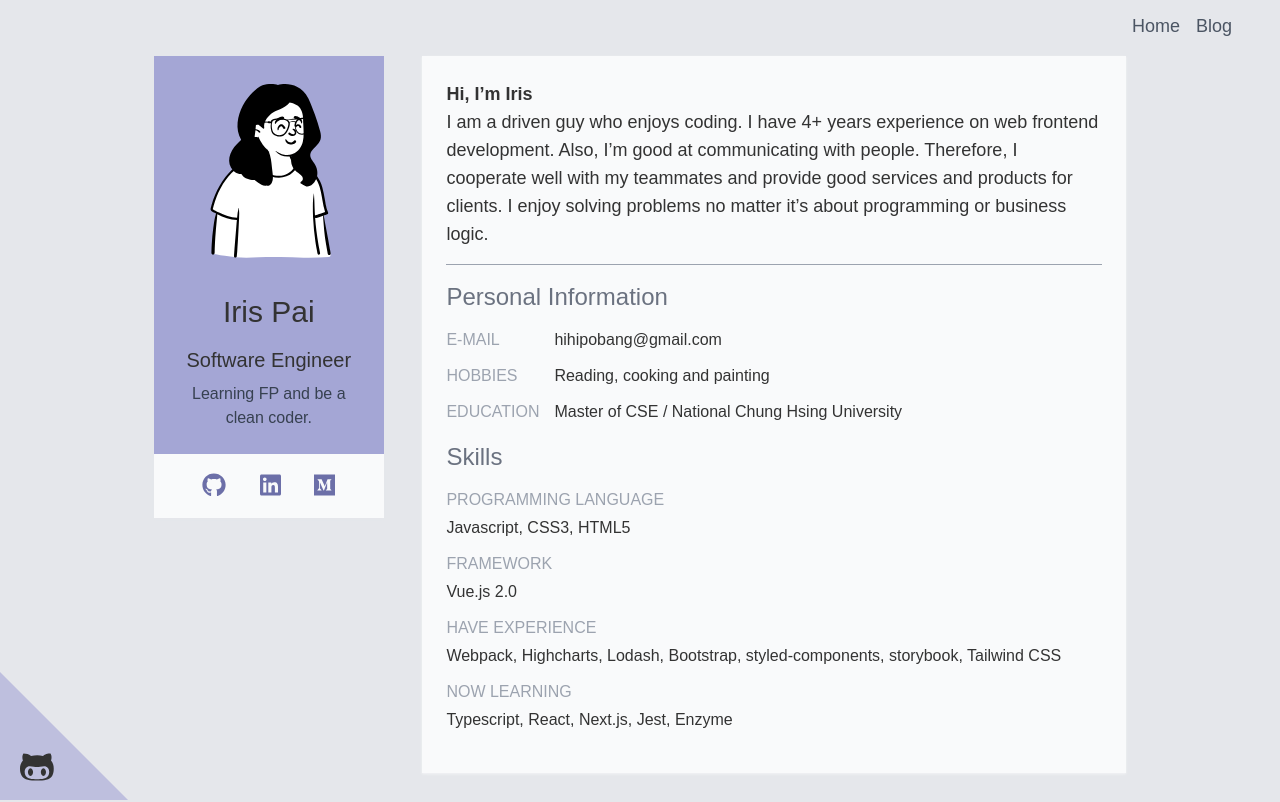
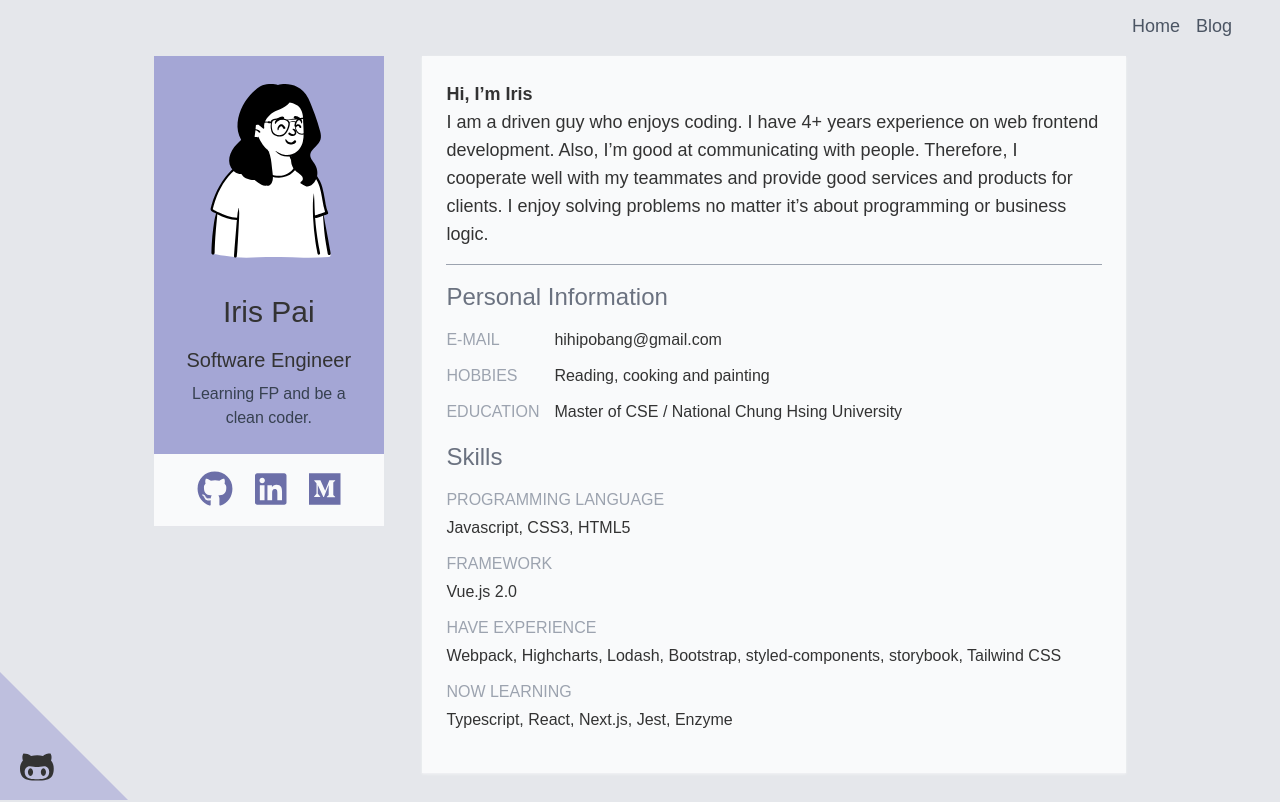
Before and after one commit to HiHiPoBang/smp-portfolio, a Next.js app: page / in a window 1280 px wide. Shown: the top 802 px of the page. Built offline with nearby package versions, Linux system fonts and the light colour scheme.

Commit message:
feat: add icon link for other site

```diff
--- a/pages/index.tsx
+++ b/pages/index.tsx
@@ -1,4 +1,5 @@
 import type { NextPage } from 'next';
+import type { IconName } from '@fortawesome/fontawesome-common-types';
 import NextImage from 'next/image';
 import tw from 'tailwind-styled-components';
 import { IconButton, Layout } from '../components';
@@ -24,9 +25,9 @@ const Home: NextPage = () => {
             <section className="px-8 text-center text-gray-700">Learning FP and be a clean coder.</section>
           </UserAvatarBlock>
           <UserDetailInfoBlock>
-            <IconButton size="lg" variant="secondary" icon={['fab', 'github']} />
-            <IconButton size="lg" variant="secondary" icon={['fab', 'linkedin']} />
-            <IconButton size="lg" variant="secondary" icon={['fab', 'medium']} />
+            <IconLink link="https://github.com/HiHiPoBang" iconName="github" />
+            <IconLink link="" iconName="linkedin" />
+            <IconLink link="https://medium.com/@smp-iris" iconName="medium" />
           </UserDetailInfoBlock>
         </UserInfoBlock>
         <ExperienceBlock>
@@ -84,6 +85,16 @@ const UserDetailInfoBlock = tw.div`
   w-full
   bg-gray-50
 `;
+
+type IconLinkProp = {
+  link: string;
+  iconName: IconName;
+};
+const IconLink = ({ link, iconName }: IconLinkProp) => (
+  <a href={link} target="_blank" rel="noreferrer">
+    <IconButton size="xl" variant="secondary" icon={['fab', iconName]} />
+  </a>
+);
 const ExperienceBlock = tw.section`
   mb-4
   lg:mb-8
```
